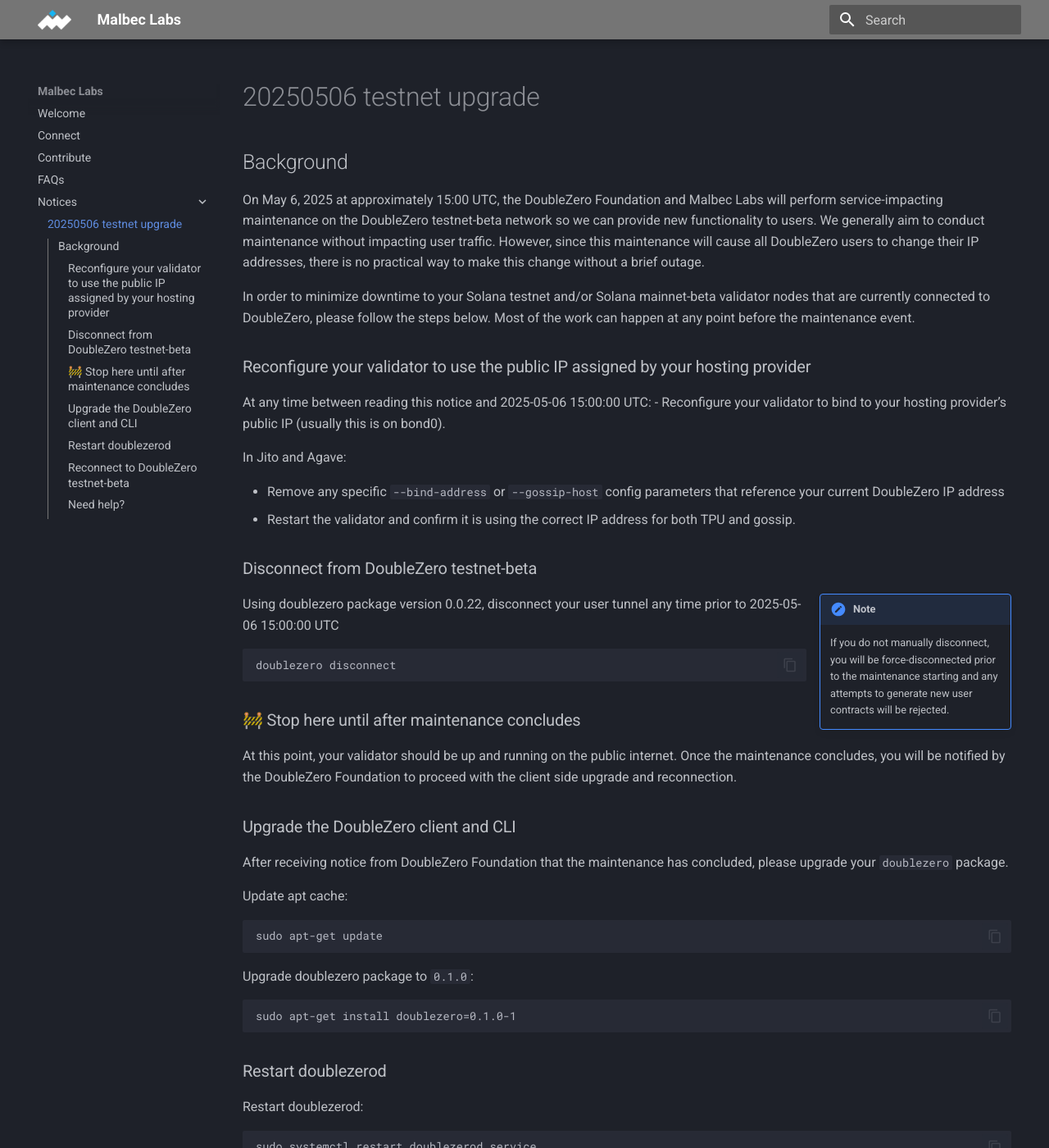
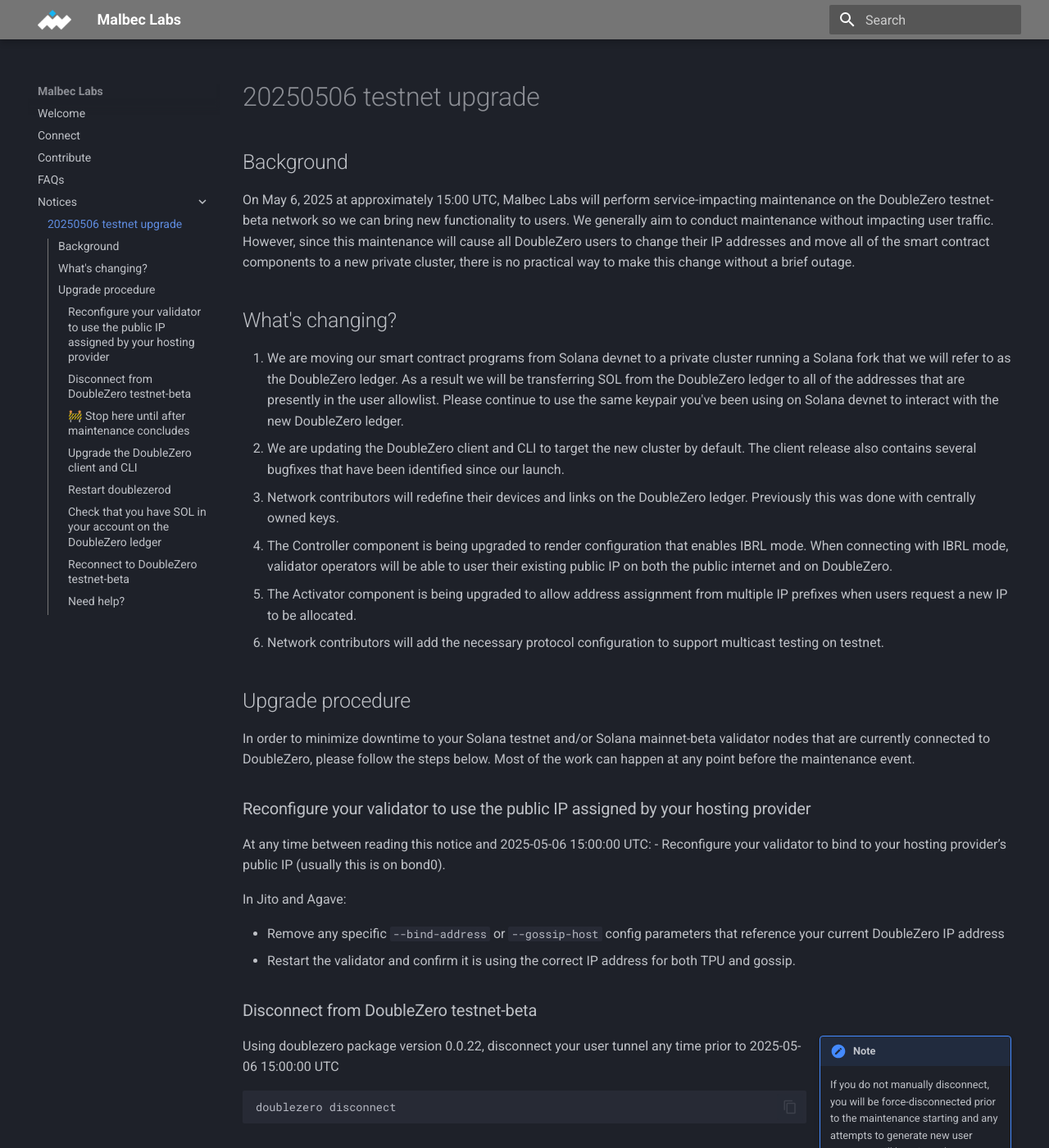
Before and after one commit to malbeclabs/docs, an MkDocs documentation site: the page built from docs/notices/20250506-testnet-upgrade.md, in a window 1280 px wide and 1400 px high. Shown: the whole window at 82% size. Built offline with MkDocs 1.6.1 and Material for MkDocs 9.7.7, drawn with Linux system fonts in a browser that asks for light colours; some of the changed text lies outside the part shown.

Commit message:
add what's changing section and procedure to check balance on the DoubleZero ledger

````diff
--- a/docs/notices/20250506-testnet-upgrade.md
+++ b/docs/notices/20250506-testnet-upgrade.md
@@ -1,6 +1,19 @@
 ## Background
 
-On May 6, 2025 at approximately 15:00 UTC, the DoubleZero Foundation and Malbec Labs will perform service-impacting maintenance on the DoubleZero testnet-beta network so we can provide new functionality to users.  We generally aim to conduct maintenance without impacting user traffic.  However, since this maintenance will cause all DoubleZero users to change their IP addresses, there is no practical way to make this change without a brief outage.
+On May 6, 2025 at approximately 15:00 UTC, Malbec Labs will perform service-impacting maintenance on the DoubleZero testnet-beta network so we can bring new functionality to users.  We generally aim to conduct maintenance without impacting user traffic.  However, since this maintenance will cause all DoubleZero users to change their IP addresses and move all of the smart contract components to a new private cluster, there is no practical way to make this change without a brief outage.
+
+
+## What's changing?
+
+1. We are moving our smart contract programs from Solana devnet to a private cluster running a Solana fork that we will refer to as the DoubleZero ledger.  As a result we will be transferring SOL from the DoubleZero ledger to all of the addresses that are presently in the user allowlist.  Please continue to use the same keypair you've been using on Solana devnet to interact with the new DoubleZero ledger.
+2. We are updating the DoubleZero client and CLI to target the new cluster by default.  The client release also contains several bugfixes that have been identified since our launch.
+3. Network contributors will redefine their devices and links on the DoubleZero ledger.  Previously this was done with centrally owned keys.
+4. The Controller component is being upgraded to render configuration that enables IBRL mode.  When connecting with IBRL mode, validator operators will be able to user their existing public IP on both the public internet and on DoubleZero.
+5. The Activator component is being upgraded to allow address assignment from multiple IP prefixes when users request a new IP to be allocated.
+6. Network contributors will add the necessary protocol configuration to support multicast testing on testnet.
+
+
+## Upgrade procedure
 
 In order to minimize downtime to your Solana testnet and/or Solana mainnet-beta validator nodes that are currently connected to DoubleZero, please follow the steps below.  Most of the work can happen at any point before the maintenance event.
 
@@ -52,6 +65,19 @@
 sudo systemctl restart doublezerod.service
 ```
 
+### Check that you have SOL in your account on the DoubleZero ledger
+
+In order to interact on the DoubleZero ledger, you need SOL for transaction fees.  If your balance is 0, contact the DoubleZero Foundation.
+
+```
+doublezero balance
+```
+
+Sample output:
+```
+$ doublezero balance
+1.9981754 SOL
+```
 
 ### Reconnect to DoubleZero testnet-beta
 !!! note inline end
--- a/docs/stylesheets/extra.css
+++ b/docs/stylesheets/extra.css
@@ -1,3 +1,3 @@
 :root  > * {
-    md-accent-fg-color:        #16B5F4;
+    --md-accent-fg-color:        #16B5F4;
   }
````
